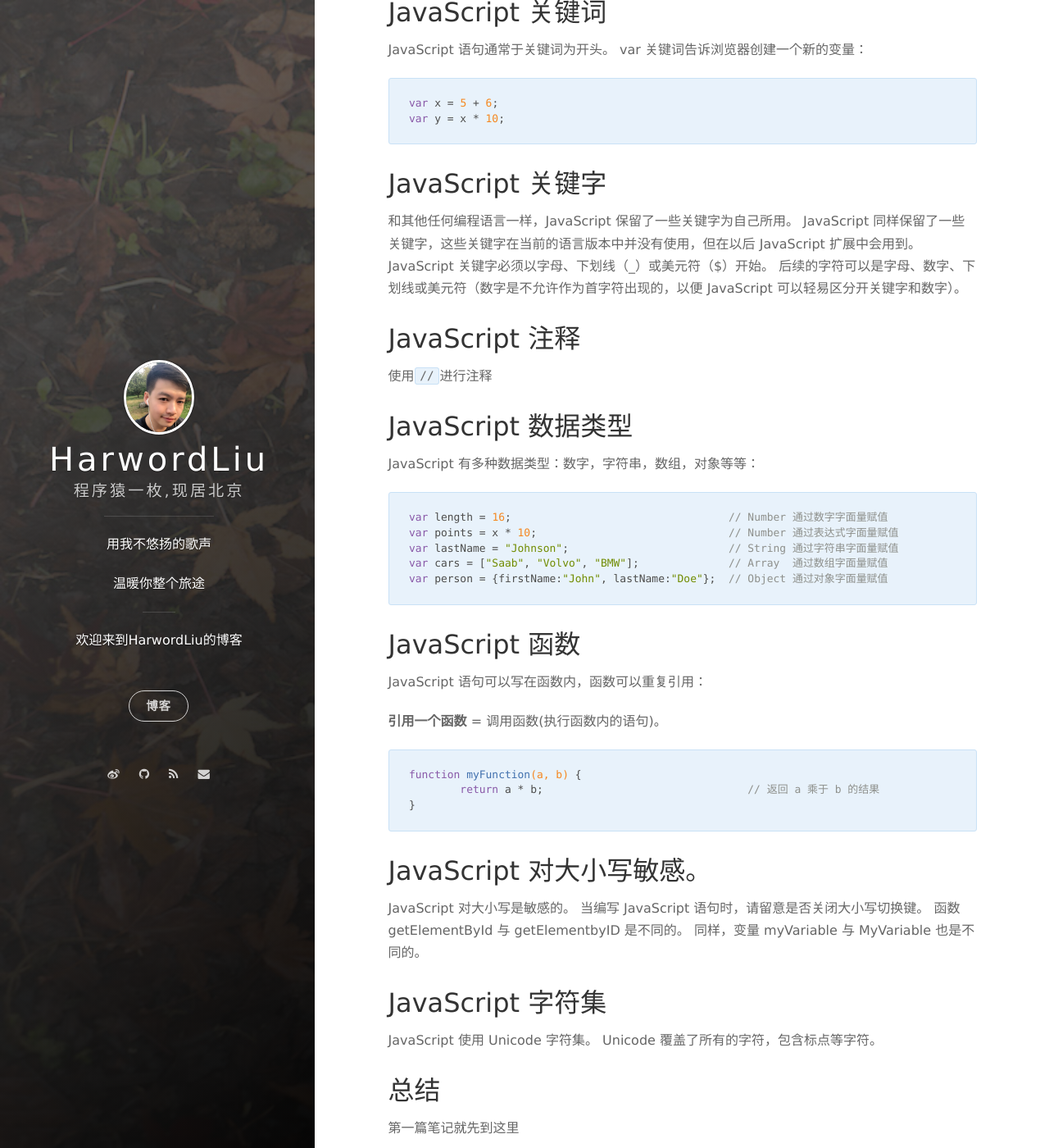
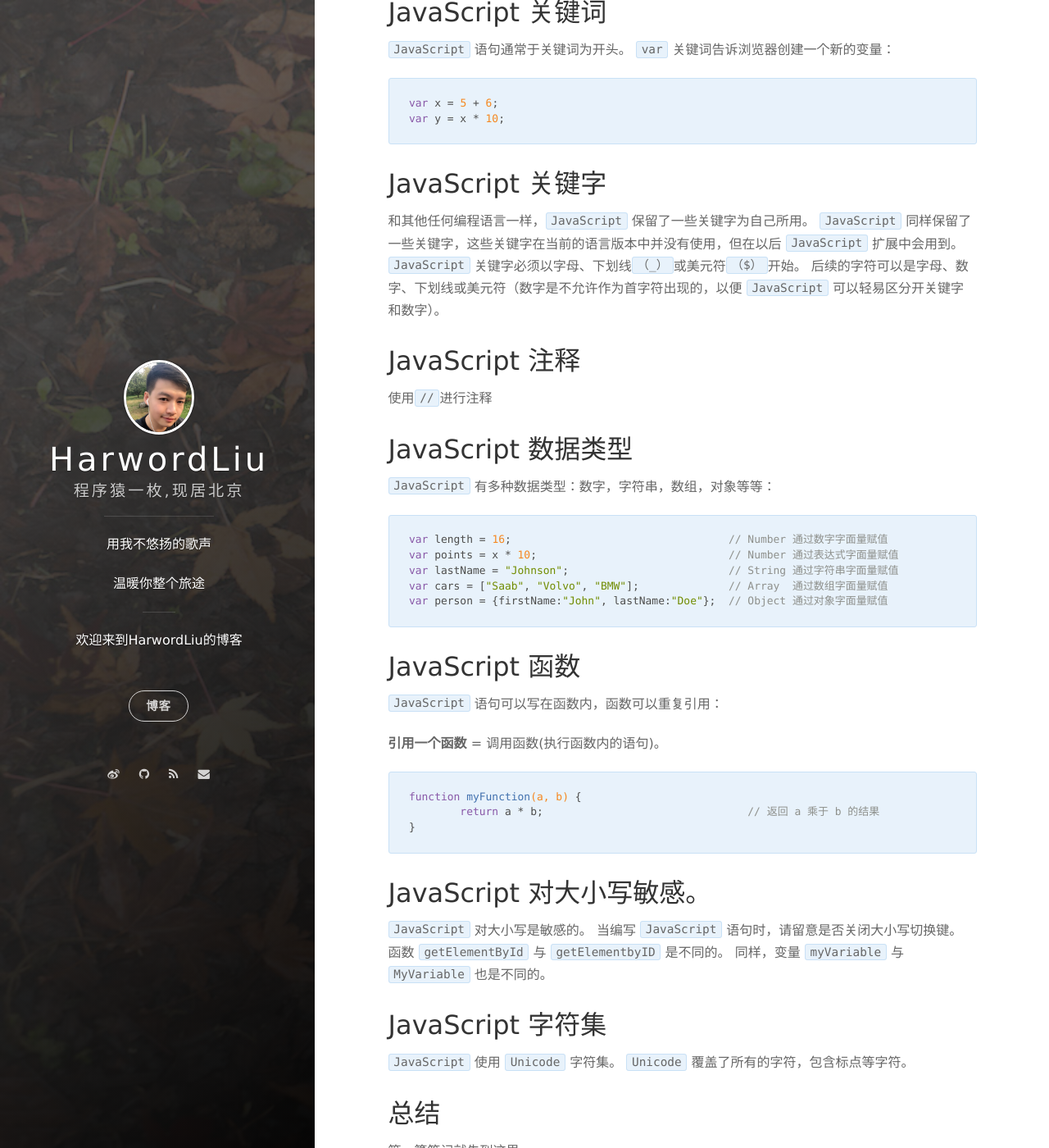
Before and after one commit to HarwordLiu/HarwordLiu.github.io, a Jekyll site: the page built from _posts/2016-11-02-JavaScript-自学第一天.md, in a window 1280 px wide and 1400 px high, scrolled down 5368 px. Shown: the whole window at 82% size. Built offline with Jekyll 4.4.1, drawn with Linux system fonts in a browser that asks for light colours; nearby versions of some CDN libraries; comment, search, counter and statistics services are not loaded; some of the changed text lies outside the part shown.

Commit message:
更改博文

```diff
--- a/_posts/2016-11-02-JavaScript-自学第一天.md
+++ b/_posts/2016-11-02-JavaScript-自学第一天.md
@@ -123,9 +123,9 @@ date: 2016-11-02 21:32:24.000000000 +08:00
 
 
 # JavaScript 输出
-JavaScript 没有任何打印或者输出的函数。
+`JavaScript` 没有任何打印或者输出的函数。
 
-JavaScript 可以通过不同的方式来输出数据：
+`JavaScript` 可以通过不同的方式来输出数据：
 
 >1. 使用 window.alert() 弹出警告框。
 >2. 使用 document.write() 方法将内容写到 HTML 文档中。
@@ -134,9 +134,9 @@ JavaScript 可以通过不同的方式来输出数据：
 
 
 # JavaScript 语法
-JavaScript 是一个程序语言。语法规则定义了语言结构。
+`JavaScript` 是一个程序语言。语法规则定义了语言结构。
 
-JavaScript 是一个脚本语言。它是一个轻量级，但功能强大的编程语言。
+`JavaScript` 是一个脚本语言。它是一个轻量级，但功能强大的编程语言。
 
 ## JavaScript 字面量
 **数字（Number）字面量** 可以是整数或者是小数，或者是科学计数(e)。
@@ -169,7 +169,7 @@ JavaScript 是一个脚本语言。它是一个轻量级，但功能强大的编
 
 
 ## JavaScript 变量
-JavaScript 使用关键字 var 来定义变量， 使用等号来为变量赋值：
+`JavaScript` 使用关键字 `var` 来定义变量， 使用等号来为变量赋值：
 
 	var x, length;
 	x = 5;
@@ -187,27 +187,27 @@ JavaScript 使用关键字 var 来定义变量， 使用等号来为变量赋值
 条件，比较及逻辑运算符|== === != < > >= <= && \|\| !|在 JS 比较运算符中描述
 
 ## JavaScript 语句
-在 HTML 中，JavaScript 语句向浏览器发出的命令。
+在 `HTML` 中，`JavaScript` 语句向浏览器发出的命令。
 语句是用分号分隔`;`
 ## JavaScript 关键词
-JavaScript 语句通常于关键词为开头。 var 关键词告诉浏览器创建一个新的变量：
+`JavaScript` 语句通常于关键词为开头。 `var` 关键词告诉浏览器创建一个新的变量：
 
 	var x = 5 + 6;
 	var y = x * 10;
 
 
 ## JavaScript 关键字
-和其他任何编程语言一样，JavaScript 保留了一些关键字为自己所用。
-JavaScript 同样保留了一些关键字，这些关键字在当前的语言版本中并没有使用，但在以后 JavaScript 扩展中会用到。
-JavaScript 关键字必须以字母、下划线（_）或美元符（$）开始。
-后续的字符可以是字母、数字、下划线或美元符（数字是不允许作为首字符出现的，以便 JavaScript 可以轻易区分开关键字和数字）。
+和其他任何编程语言一样，`JavaScript` 保留了一些关键字为自己所用。
+`JavaScript` 同样保留了一些关键字，这些关键字在当前的语言版本中并没有使用，但在以后 `JavaScript` 扩展中会用到。
+`JavaScript` 关键字必须以字母、下划线`（_）`或美元符`（$）`开始。
+后续的字符可以是字母、数字、下划线或美元符（数字是不允许作为首字符出现的，以便 `JavaScript` 可以轻易区分开关键字和数字）。
 
 
 ## JavaScript 注释
 使用`//`进行注释
 
 ## JavaScript 数据类型
-JavaScript 有多种数据类型：数字，字符串，数组，对象等等：
+`JavaScript` 有多种数据类型：数字，字符串，数组，对象等等：
 
 	var length = 16;                                  // Number 通过数字字面量赋值
 	var points = x * 10;                              // Number 通过表达式字面量赋值
@@ -217,7 +217,7 @@ JavaScript 有多种数据类型：数字，字符串，数组，对象等等：
 
 
 ## JavaScript 函数
-JavaScript 语句可以写在函数内，函数可以重复引用：
+`JavaScript` 语句可以写在函数内，函数可以重复引用：
 
 **引用一个函数** = 调用函数(执行函数内的语句)。
 
@@ -227,15 +227,15 @@ JavaScript 语句可以写在函数内，函数可以重复引用：
 
 
 ## JavaScript 对大小写敏感。
-JavaScript 对大小写是敏感的。
-当编写 JavaScript 语句时，请留意是否关闭大小写切换键。
-函数 getElementById 与 getElementbyID 是不同的。
-同样，变量 myVariable 与 MyVariable 也是不同的。
+`JavaScript` 对大小写是敏感的。
+当编写 `JavaScript` 语句时，请留意是否关闭大小写切换键。
+函数 `getElementById` 与 `getElementbyID` 是不同的。
+同样，变量 `myVariable` 与 `MyVariable` 也是不同的。
 
 
 ## JavaScript 字符集
-JavaScript 使用 Unicode 字符集。
-Unicode 覆盖了所有的字符，包含标点等字符。
+`JavaScript` 使用 `Unicode` 字符集。
+`Unicode` 覆盖了所有的字符，包含标点等字符。
 
 ## 总结
 第一篇笔记就先到这里
```
Also changed, not shown: README.md.
